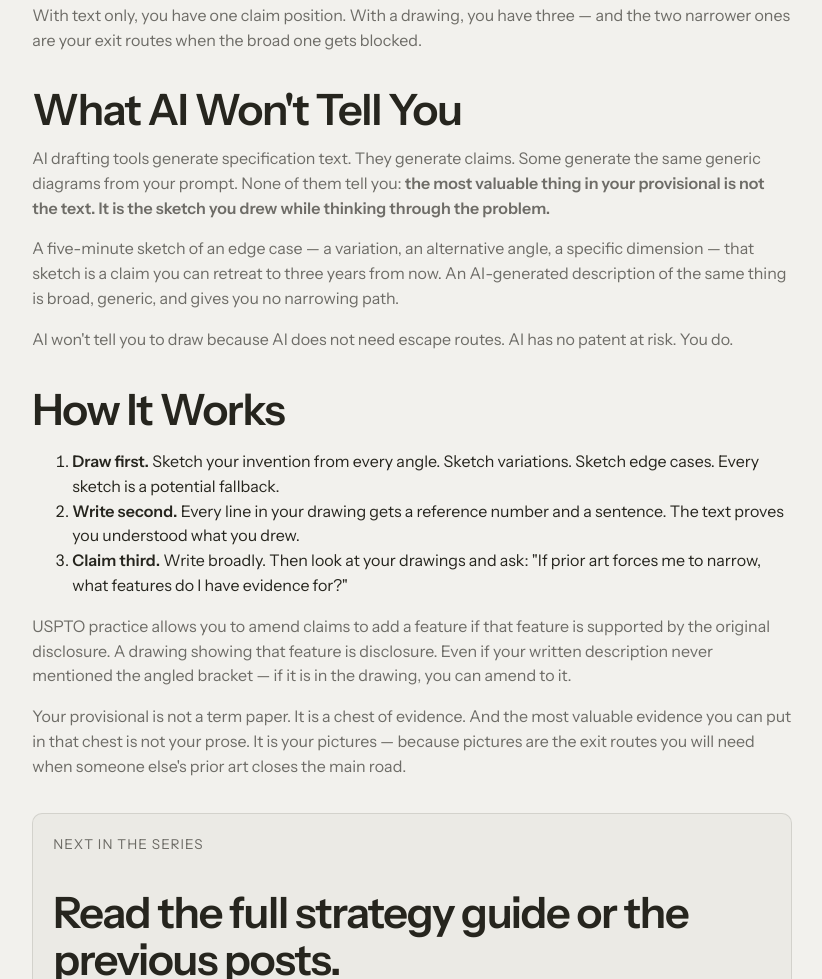
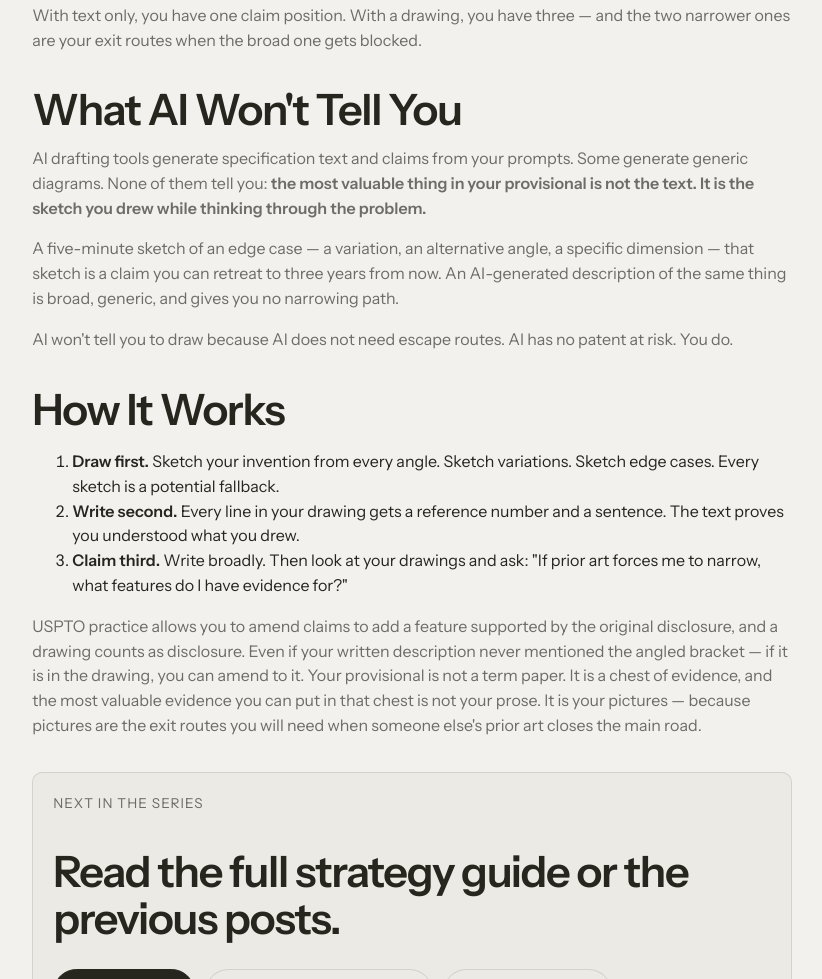
Before and after one commit to hmc62843u/hmc62843u.github.io, a website: page draw-first-write-second.htm in a window 1280 px wide. Shown: the part 1066-2045 px from the top of the page, without its empty margins (19-841 px from the left). Drawn offline with nearby package versions, Linux system fonts and the light colour scheme.

Commit message:
Fix overclaiming in AI drafting line; consolidate How It Works closing paragraphs

```diff
--- a/draw-first-write-second.htm
+++ b/draw-first-write-second.htm
@@ -113,7 +113,7 @@
       <p>With text only, you have one claim position. With a drawing, you have three — and the two narrower ones are your exit routes when the broad one gets blocked.</p>
 
       <h2>What AI Won't Tell You</h2>
-      <p>AI drafting tools generate specification text. They generate claims. Some generate the same generic diagrams from your prompt. None of them tell you: <strong>the most valuable thing in your provisional is not the text. It is the sketch you drew while thinking through the problem.</strong></p>
+      <p>AI drafting tools generate specification text and claims from your prompts. Some generate generic diagrams. None of them tell you: <strong>the most valuable thing in your provisional is not the text. It is the sketch you drew while thinking through the problem.</strong></p>
 
       <p>A five-minute sketch of an edge case — a variation, an alternative angle, a specific dimension — that sketch is a claim you can retreat to three years from now. An AI-generated description of the same thing is broad, generic, and gives you no narrowing path.</p>
 
@@ -126,9 +126,7 @@
         <li><strong>Claim third.</strong> Write broadly. Then look at your drawings and ask: "If prior art forces me to narrow, what features do I have evidence for?"</li>
       </ol>
 
-      <p>USPTO practice allows you to amend claims to add a feature if that feature is supported by the original disclosure. A drawing showing that feature is disclosure. Even if your written description never mentioned the angled bracket — if it is in the drawing, you can amend to it.</p>
-
-      <p>Your provisional is not a term paper. It is a chest of evidence. And the most valuable evidence you can put in that chest is not your prose. It is your pictures — because pictures are the exit routes you will need when someone else's prior art closes the main road.</p>
+      <p>USPTO practice allows you to amend claims to add a feature supported by the original disclosure, and a drawing counts as disclosure. Even if your written description never mentioned the angled bracket — if it is in the drawing, you can amend to it. Your provisional is not a term paper. It is a chest of evidence, and the most valuable evidence you can put in that chest is not your prose. It is your pictures — because pictures are the exit routes you will need when someone else's prior art closes the main road.</p>
 
       <section class="article-cta card">
         <p class="kicker">Next in the series</p>
```
